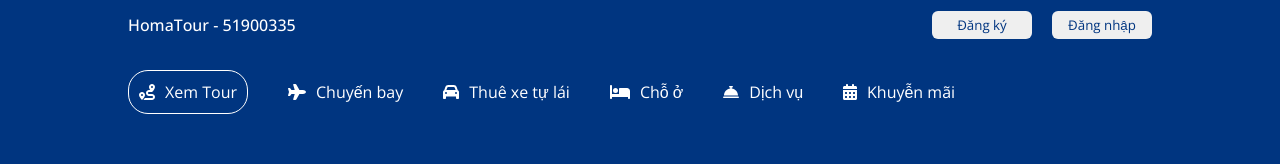
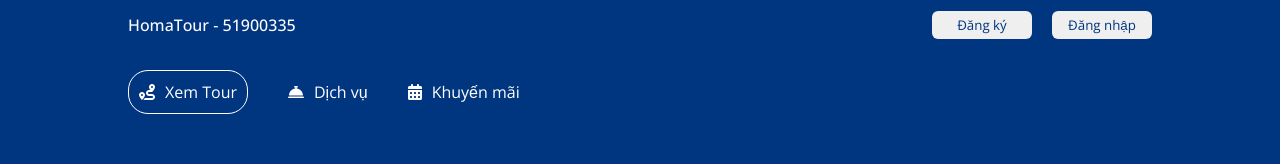
Before and after one commit to nguyenvinhtieng/tour_booking, a React (Create React App) app in the folder Tour/client/: page / in a window 1280 px wide. Shown: the top 164 px of the page. Built offline with nearby package versions, Linux system fonts and the light colour scheme; no server answers.

Commit message:
not important

```diff
--- a/Tour/client/src/components/featuredProperties/FeaturedProperties.jsx
+++ b/Tour/client/src/components/featuredProperties/FeaturedProperties.jsx
@@ -3,7 +3,8 @@ import useFetch from "../../hooks/useFetch";
 import "./featuredProperties.css";
 
 const FeaturedProperties = () => {
-  const { data, loading, error } = useFetch("/tours?featured=true&min=100");
+  let { data, loading, error } = useFetch("/tours?featured=true&min=100");
+  if(data.length > 4) data.splice(0, 4);
   return (
     <div className="fp">
       {loading ? (
--- a/Tour/client/src/components/header/Header.jsx
+++ b/Tour/client/src/components/header/Header.jsx
@@ -70,25 +70,25 @@ const Header = ({ type }) => {
             <FontAwesomeIcon icon={faRoute} />
             <span>Xem Tour</span>
           </Link>
-          <div className="headerListItem">
+          {/* <div className="headerListItem">
             <FontAwesomeIcon icon={faPlane} />
             <span>Chuyến bay</span>
-          </div>
-          <div className="headerListItem">
+          </div> */}
+          {/* <div className="headerListItem">
             <FontAwesomeIcon icon={faCar} />
             <span>Thuê xe tự lái</span>
           </div>
           <div className="headerListItem">
             <FontAwesomeIcon icon={faBed} />
             <span>Chỗ ở</span>
-          </div>
+          </div> */}
           <Link to="/services" className={`headerListItem ${currentPath === "services" ? "active" : ""}`}>
           <FontAwesomeIcon icon={faBellConcierge} />
             <span>Dịch vụ</span>
           </Link>
           <Link to="/discount" className={`headerListItem ${currentPath === "discount" ? "active" : ""}`}>
           <FontAwesomeIcon icon={faCalendarDays} />
-            <span>Khuyễn mãi</span>
+            <span>Khuyến mãi</span>
           </Link>
           {user && (
           <Link to='/wallet' className={`headerListItem ${currentPath === "wallet" ? "active" : ""}`}>
```
Also changed, not shown: 2 other files (tests, documents, lock files or other folders).
